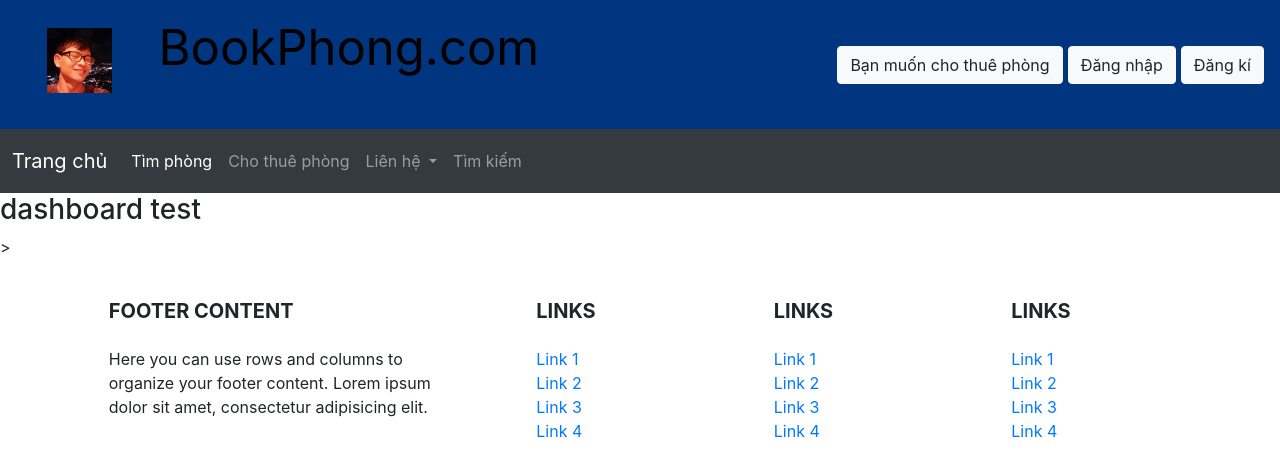
After one commit to anhtoan1103/NMCNPM, a Node server app: page /dashboard in a window 1280 px wide. The commit adds this page. Shown: the top 467 px of the page. Run offline with Node 20, Linux system fonts and the light colour scheme; some libraries are stand-ins or nearby versions.

Commit message:
Dashboard test

```diff
--- a/Đồ Án/src/public/app/controllers/SiteController.js
+++ b/Đồ Án/src/public/app/controllers/SiteController.js
@@ -17,6 +17,10 @@ class SiteController {
     search(req, res) {
         res.render('search');
     }
+
+    dashboard(req, res) {
+        res.render('dashboard');
+    }
 }
 
 module.exports = new SiteController
--- /dev/null
+++ b/Đồ Án/src/resources/views/dashboard.hbs
@@ -0,0 +1,3 @@
+
+
+<h3>dashboard test</h3>>
--- a/Đồ Án/src/resources/views/partials/header.hbs
+++ b/Đồ Án/src/resources/views/partials/header.hbs
@@ -2,7 +2,7 @@
   <div class="headtop navbar" style="display: flex;background-color:rgb(0,53,128);">
     <div class="nav-logo" style="margin: 0px 1px">
       <img class="img-logo" style="margin:20px 30px" src="/img/logo.jpg" alt="logo" height="65" width="65">
-      <a href="." class="homepage"
+      <a href="/" class="homepage"
         style="font-weight: 500px; font-size: 49px;margin-left:12px; color: black; line-hight:0;font-style:normal">BookPhong.com</a>
       <h3 id="user-name" style="color: white;"></h3>
     </div>
@@ -11,7 +11,9 @@
       <button type="button" class="btn btn-light" style="margin-right:5px">Bạn muốn cho thuê phòng</button>
             <a id="btn-login" href="/login" button type="button" style="margin-right:5px" class="btn btn-light">Đăng nhập</a>
             <a id="btn-register" href="/register" button type="button" class="btn btn-light">Đăng kí</a>
+            <a id="btn-dashboard" href="/dashboard" button type="button" class="btn btn-light">Thông tin cá nhân</a>
             <a id="btn-logout" onclick="logout();" button type="button" style="margin-left:5px;" class="btn btn-light">Đăng xuất</a>
+
     </div>
   </div>
 
@@ -69,11 +71,13 @@
         if(!localStorage.getItem('username')) {
             document.getElementById('btn-login').style.display = "block";
             document.getElementById('btn-register').style.display = "block";
+            document.getElementById('btn-dashboard').style.display = "none";
             document.getElementById('btn-logout').style.display = "none";
         } else {
             document.getElementById('user-name').innerHTML = localStorage.getItem('username');
             document.getElementById('btn-login').style.display = "none";
             document.getElementById('btn-register').style.display = "none";
+            document.getElementById('btn-dashboard').style.display = "block";
             document.getElementById('btn-logout').style.display = "block";
         }
     }
--- a/Đồ Án/src/routes/site.js
+++ b/Đồ Án/src/routes/site.js
@@ -5,6 +5,7 @@ const siteController = require('../public/app/controllers/SiteController')
 
 // tuyến đường '/ phải luôn nằm ở dưới cùng '
 router.get('/search', siteController.search);
+router.get('/dashboard', siteController.dashboard);
 router.get('/', siteController.index);
 
 module.exports = router;
```
